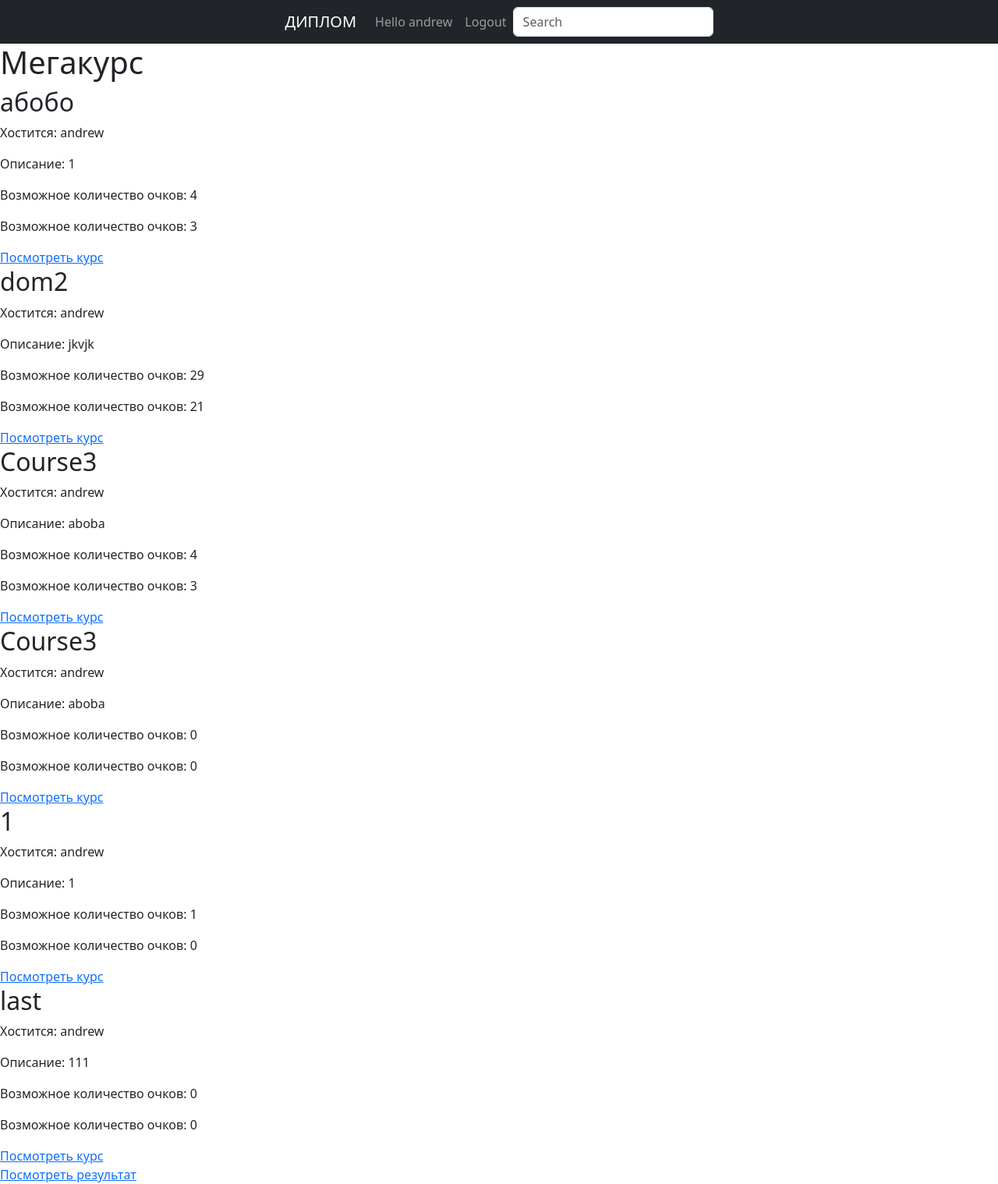
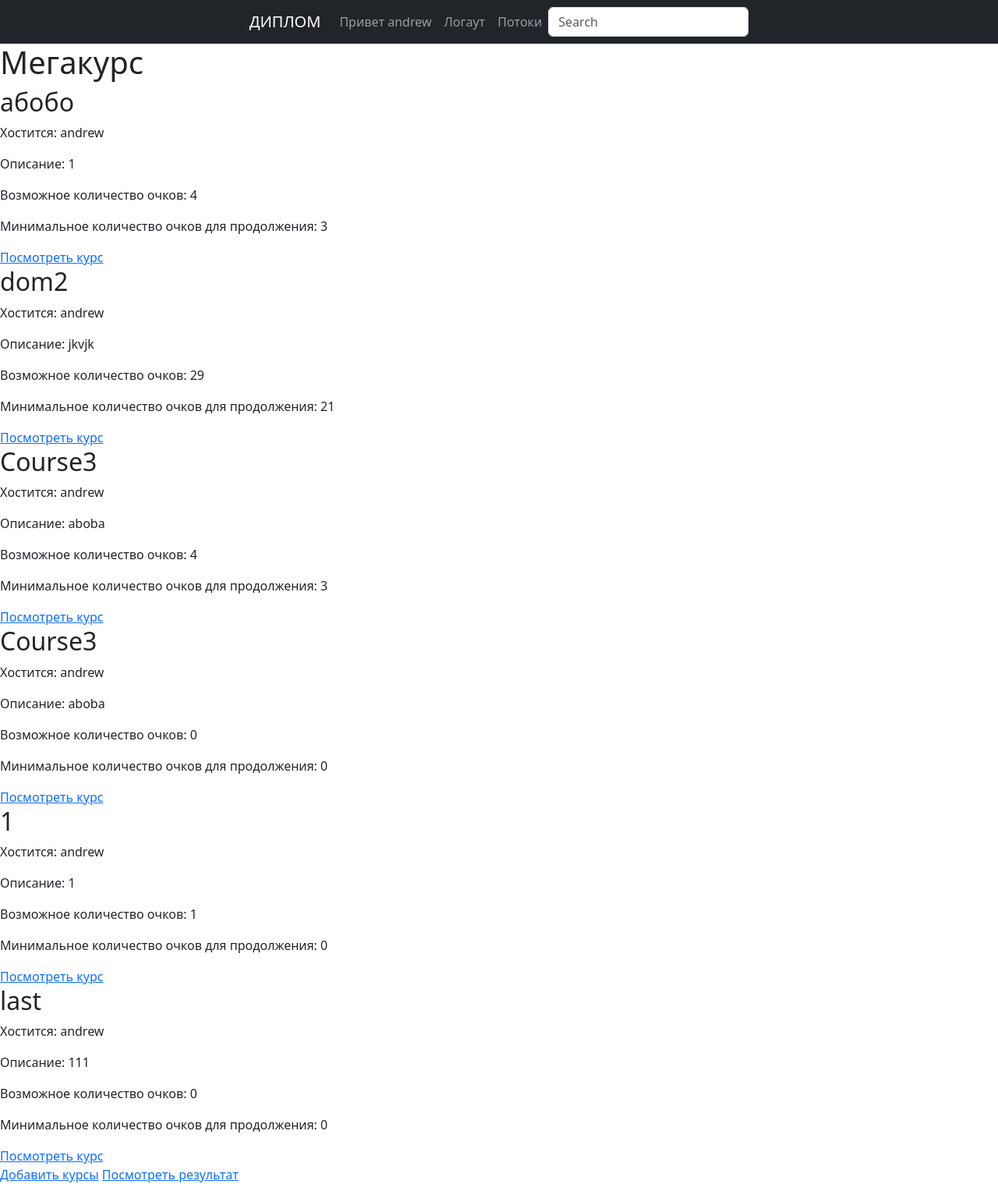
Before and after one commit to M0NAK0V/recommends, a Django app: page /bigcourse/1 in a window 1280 px wide. Shown: the whole page at 78% size. Run offline with Django 4.2, Linux system fonts and the light colour scheme; the first user in the database is signed in; data comes from the database, SQL or seed files in the repository.

Commit message:
FINAL FIX

```diff
--- a/base/admin.py
+++ b/base/admin.py
@@ -1,12 +1,13 @@
 from django.contrib import admin
 
 # Register your models here.
-from .models import Room, Topic, Message, Achievement, Course, Question, CourseResult
+from .models import Room, Topic, Message, Achievement, Course, Question, CourseResult, BigCourse
 
 admin.site.register(Room)
 admin.site.register(Topic)
 admin.site.register(Message)
 admin.site.register(Achievement)
+admin.site.register(BigCourse)
 admin.site.register(Course)
 admin.site.register(Question)
 admin.site.register(CourseResult)
--- a/base/forms.py
+++ b/base/forms.py
@@ -13,15 +13,16 @@ class BigCourseForm(ModelForm):
     class Meta:
         model = BigCourse
         fields = '__all__'
-        exclude = ['full_progress','min_progress']
+        exclude = ['host','full_progress','min_progress','course_count']
 
 class CourseForm(ModelForm):
     class Meta:
         model = Course
         fields = '__all__'
-        exclude = ['completion_date','progress', 'min_progress']
+        exclude = ['host','completion_date','progress', 'min_progress', 'bigcourse']
 
 class QuestionForm(forms.ModelForm):
     class Meta:
         model = Question
         fields = '__all__'
+        exclude = ['user','bigcourse','course']
--- a/base/templates/courses/bigcourse.html
+++ b/base/templates/courses/bigcourse.html
@@ -6,11 +6,10 @@
     <div class="course-card">
       <h2>{{ course.name }}</h2>
       <p>Хостится: {{ course.host}}</p>
-      {% comment %} <p>Topic: {{ course.topic.name }}</p> {% endcomment %}
       <p>Описание: {{ course.description }}</p>
       {% comment %} <p>Participants: {{ course.participants.count }}</p> {% endcomment %}
       <p>Возможное количество очков: {{ course.progress }}</p>
-      <p>Возможное количество очков: {{ course.min_progress }}</p>
+      <p>Минимальное количество очков для продолжения: {{ course.min_progress }}</p>
       {% if course.completion_date %}
         <p>Дата выполнения курса: {{ course.completion_date }}</p>
       {% endif %}
@@ -18,5 +17,8 @@
     </div>
     {% endfor %}
 
+    {%if request.user == bigcourse.host%}
+    <a href="{% url 'courses-create' bigcourse.id%}">Добавить курсы</a>
+    {%endif%}
     <a href="{% url 'results' bigcourse.id%}">Посмотреть результат</a>
 {% endblock %}
--- a/base/templates/courses/bigcourses.html
+++ b/base/templates/courses/bigcourses.html
@@ -8,7 +8,8 @@
       <p>Хосится: {{ bigcourse.host}}</p>
       <p>Топик: {{ bigcourse.topic.name }}</p>
 
-      <a href="{% url 'bigcourse' bigcourse.id %}">Посмотреть полноценный курс</a>
+      <a href="{% url 'bigcourse' bigcourse.id %}">Посмотреть поток</a>
     </div>
   {% endfor %}
+  <a href="{% url 'bigcourses-create'%}">Добавить поток</a>
 {% endblock %}
--- a/base/templates/courses/course.html
+++ b/base/templates/courses/course.html
@@ -16,8 +16,10 @@
   {% comment %} <a href="{% url 'add_question' pk=bigcourse.id pk_1=course.id %}">Add a Question</a> {% endcomment %}
   {% url 'add_question' pk=bigcourse.id pk_1=course.id as add_question_url %}
 
+  {%if request.user == course.host%}
   <a href="{{ add_question_url }}add_question">Добавить вопросы</a>
-  <a href="{{ add_question_url }}questions">Посмотреть вопросы</a>
+  <a href="{{ add_question_url }}questions">Посмотреть ответы</a>
+  {%endif%}
   <a href="{{ add_question_url }}solve">Решить курс</a>
   {% comment %} <li class="nav-item">
     <a class="nav-link" href="{% url 'answers' course.id %}">Задания курса</a>
--- a/base/urls.py
+++ b/base/urls.py
@@ -34,6 +34,4 @@ urlpatterns = [
     path('bigcourse/<str:pk>/course/<int:pk_1>/solve/', views.course_solve, name='course_solve'),
     path('bigcourses/create',views.create_bigcourse, name='bigcourses-create'),
 
-
-
 ]
--- a/base/views.py
+++ b/base/views.py
@@ -71,6 +71,7 @@ def create_bigcourse(request):
         form = BigCourseForm(request.POST)
         if form.is_valid():
             bigcourse = form.save(commit=False)
+            bigcourse.host = request.user
             bigcourse.save()
             messages.success(request, 'BigCourse created successfully!')
             return redirect('bigcourses')
@@ -85,10 +86,14 @@ def create_bigcourse(request):
 def create_course(request, pk):
     bigcourse = BigCourse.objects.get(id=pk)
     courses = Course.objects.filter(bigcourse=bigcourse)
+    if request.user != bigcourse.host:
+        return HttpResponse('ухади')
     if request.method == 'POST':
         form = CourseForm(request.POST)
         if form.is_valid():
             course = form.save(commit=False)
+            course.host = request.user
+            course.bigcourse = bigcourse
             course.save()
             total_progress = Course.objects.filter(bigcourse=bigcourse).aggregate(Sum('progress'))['progress__sum']
             bigcourse.full_progress = total_progress
@@ -111,10 +116,14 @@ def add_question(request, pk, pk_1):
     bigcourse = BigCourse.objects.get(id=pk)
     course = Course.objects.get(id=pk_1)
     questions = Question.objects.filter(course=course)
+    if request.user != course.host:
+        return HttpResponse('ухади')
     if request.method == 'POST':
         form = QuestionForm(request.POST)
         if form.is_valid():
             question = form.save(commit=False)
+            question.user = request.user
+            question.bigcourse = bigcourse
             question.course = course  # set the course for the question
             question.save()
             form.save_m2m()
@@ -192,6 +201,8 @@ def course_questions(request, pk, pk_1):
     bigcourse = BigCourse.objects.get(id=pk)
     course = Course.objects.get(id=pk_1)
     questions = Question.objects.filter(course=course)
+    if request.user != course.host:
+        return HttpResponse('ухади')
     return render(request, 'courses/course_questions.html', {'course': course, 'questions': questions})
 
 @login_required
--- a/templates/navbar.html
+++ b/templates/navbar.html
@@ -3,16 +3,19 @@
         <ul class="navbar-nav mr-auto">
         {% if request.user.is_authenticated %}
         <li class="nav-item">
-           <a class="nav-link"> Hello {{request.user}}</a>
+           <a class="nav-link"> Привет {{request.user}}</a>
         </li>
         <li class="nav-item">
-            <a class="nav-link" href="{%url 'logout'%}">Logout</a>
+            <a class="nav-link" href="{%url 'logout'%}">Логаут</a>
         </li>
         {% else %}
         <li class="nav-item">
-            <a class="nav-link" href="{% url 'login' %}">Login</a>
+            <a class="nav-link" href="{% url 'login' %}">Логин</a>
         </li>
         {% endif %}
+        <li class="nav-item">
+            <a class="nav-link" href="{%url 'bigcourses'%}">Потоки</a>
+        </li>
     </ul>
 <form class="header__search form-inline my-2 my-lg-0" method="GET" action="{% url 'home' %}">
      <input class="form-control mr-sm-2" type = "text" name="q" placeholder="Search" aria-label="Search">
```
Also changed, not shown: base/models.py (+0 -19 lines), db.sqlite3.
